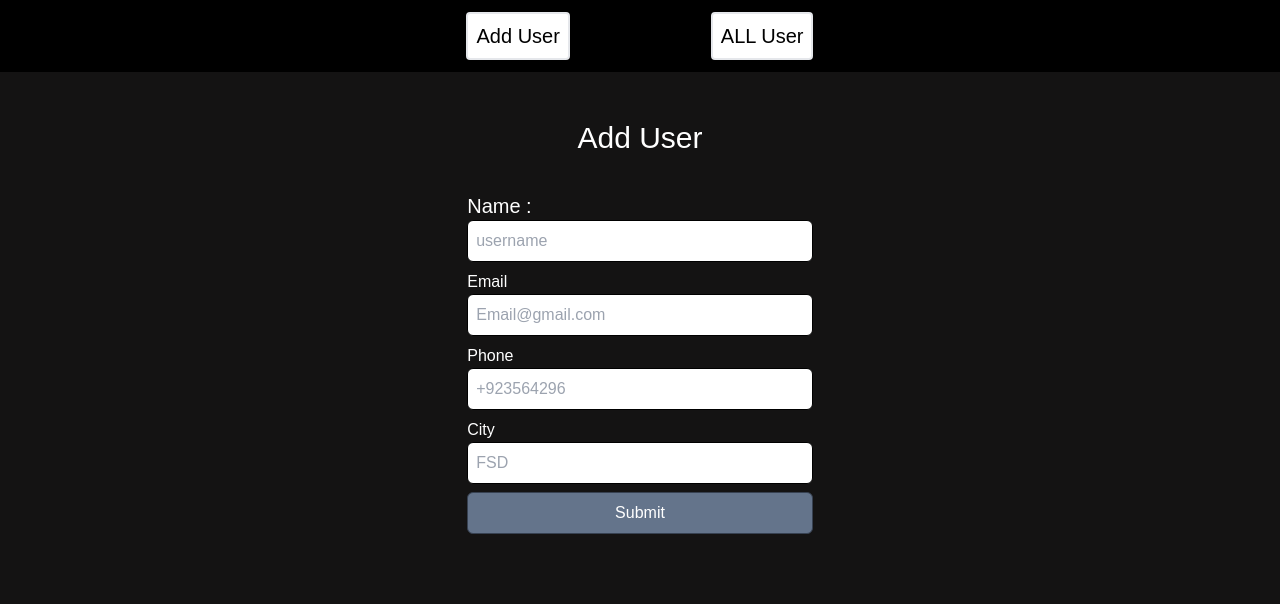
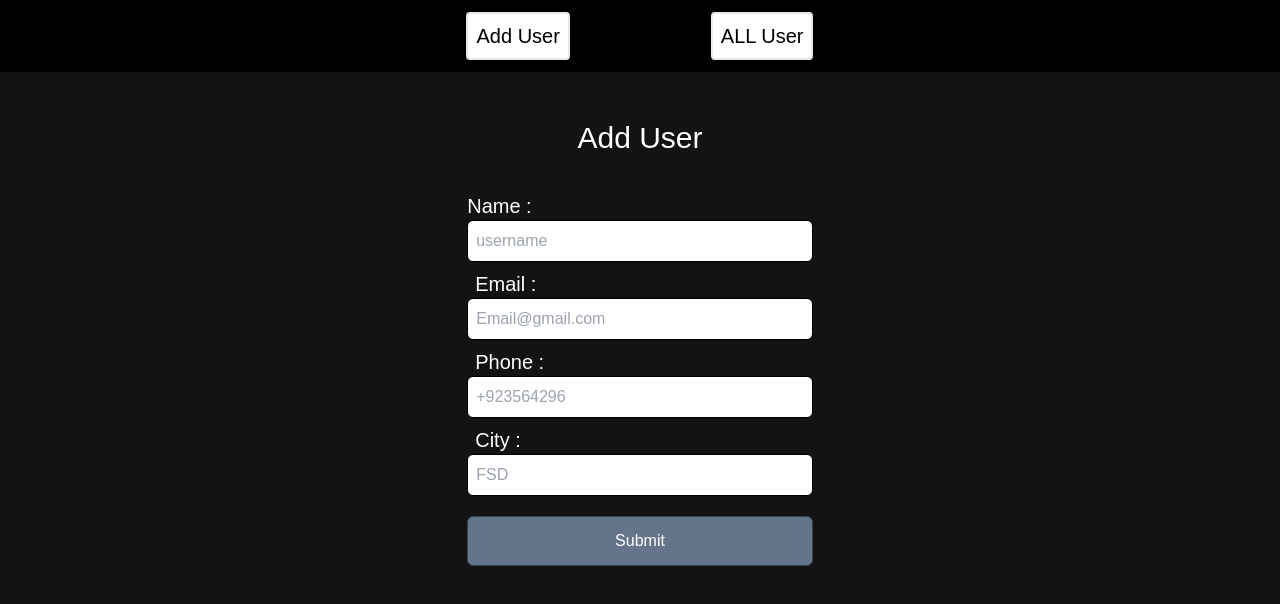
Before and after one commit to mudasar438/MERN-data-add-in-mongodb, a React (Create React App) app in the folder client/: page / in a window 1280 px wide. Shown: the top 604 px of the page. Built offline with nearby package versions, Linux system fonts and the light colour scheme.

Commit message:
commits remvoes

```diff
--- a/client/src/component/Home.jsx
+++ b/client/src/component/Home.jsx
@@ -1,84 +1,114 @@
-import React from 'react';
-import { addUser } from '../serves/api';
-import { useState } from 'react';
-import { ToastContainer, toast } from 'react-toastify';
-import 'react-toastify/dist/ReactToastify.css';
+import React from "react";
+import { addUser } from "../serves/api";
+import { useState } from "react";
+import { ToastContainer, toast } from "react-toastify";
+import "react-toastify/dist/ReactToastify.css";
 
 const Home = () => {
   const inpvalues = {
-    name: '',
-    email: '',
-    phone: '',
-    city:'',
-  }
-  const [user, setUser]=useState(inpvalues);
+    name: "",
+    email: "",
+    phone: "",
+    city: "",
+  };
+  const [user, setUser] = useState(inpvalues);
 
   const handleChange = (e) => {
     // console.log(e.target.name, e.target.value);
-    setUser({...user,[e.target.name]: e.target.value})
+    setUser({ ...user, [e.target.name]: e.target.value });
     // console.log(user);
-  }
+  };
 
-  const submitbtn = ()=>{
-    console.log("You are click on add button");
-    addUser(user)
+  const submitbtn = () => {
+    // console.log("You are click on add button");
+    addUser(user);
 
     setUser(inpvalues);
-
 
     toast.success("User Added Successfully", {
       position: "top-right",
       autoClose: 1000,
-  }
-
-
-  )
-
+    });
 
     // alert("Data ADD Into MongoBD")
-
-  }
+  };
   return (
     <>
       <div className=" max-w-screen-2xl my-12 ">
-      <div className=" text-3xl text-center md:w-[20%] mx-auto my-5 text-white">Add User</div>
-
+        <div className=" text-3xl text-center md:w-[20%] mx-auto my-5 text-white">
+          Add User
+        </div>
 
         <div className=" w-[80%]  md:w-[35%] mx-auto  rounded-md p-2 text-white">
           {/* <form action=""> */}
 
-
           <div className="my-2 w-[80%]  mx-auto">
-        <label htmlFor="" className='text-xl py-2'>Name :</label>
+            <label htmlFor="" className="text-xl py-2">
+              Name :
+            </label>
             <br />
-        <input type="text" placeholder='username' name='name' value={user.name} onChange={(e)=>handleChange(e)} className='border rounded-md w-full p-2 text-black border-black  '/>
+            <input
+              type="text"
+              placeholder="username"
+              name="name"
+              value={user.name}
+              onChange={(e) => handleChange(e)}
+              className="border rounded-md w-full p-2 text-black border-black  "
+            />
           </div>
           <div className="my-2 w-[80%]  mx-auto ">
-        <label htmlFor="">Email</label> <br />
-        <input type="text" placeholder='Email@gmail.com' name='email' value={user.email} className="border rounded-md w-full text-black p-2 border-black " onChange={(e)=>handleChange(e)}   />
+            <label htmlFor="" className="text-xl p-2">
+              Email :
+            </label>{" "}
+            <br />
+            <input
+              type="text"
+              placeholder="Email@gmail.com"
+              name="email"
+              value={user.email}
+              className="border rounded-md w-full text-black p-2 border-black "
+              onChange={(e) => handleChange(e)}
+            />
           </div>
           <div className="my-2 w-[80%]  mx-auto ">
-        <label htmlFor="">Phone</label>
-        <input type="text" placeholder='+923564296' name='phone' value={user.phone} onChange={(e)=>handleChange(e)} className='border text-black rounded-md w-full p-2 border-black '/>
+            <label htmlFor="" className="text-xl p-2">
+              Phone :
+            </label>
+            <input
+              type="text"
+              placeholder="+923564296"
+              name="phone"
+              value={user.phone}
+              onChange={(e) => handleChange(e)}
+              className="border text-black rounded-md w-full p-2 border-black "
+            />
           </div>
           <div className="my-2 w-[80%]  mx-auto ">
-        <label htmlFor="">City</label> <br />
-        <input type="text" placeholder='FSD' name='city' value={user.city} onChange={(e)=>handleChange(e)} className='rounded-md  text-black w-full p-2 border border-black '/>
+            <label htmlFor="" className="text-xl p-2">
+              City :
+            </label>{" "}
+            <br />
+            <input
+              type="text"
+              placeholder="FSD"
+              name="city"
+              value={user.city}
+              onChange={(e) => handleChange(e)}
+              className="rounded-md  text-black w-full p-2 border border-black "
+            />
           </div>
-      <div className=" bg-slate-500 rounded-md border p-2 border-gray-700 w-[80%] mx-auto  text-center mr-auto">
-       <button onClick={submitbtn} >Submit</button>
+          <div
+            onClick={submitbtn}
+            className=" bg-slate-500 rounded-md border p-3 border-gray-700 w-[80%] mx-auto  text-center mt-5"
+          >
+            <button>Submit</button>
             <ToastContainer />
           </div>
           {/* </form> */}
-
         </div>
-
-
-
-
       </div>
     </>
-  )
-}
+  );
+};
 
-export default Home
+export default Home;
--- a/client/src/component/alluser.js
+++ b/client/src/component/alluser.js
@@ -14,12 +14,12 @@ const Alluser = () => {
   const handleSearch = (e) => {
     setSearch(e.target.value);
   };
-  console.log(search);
+  // console.log(search);
   useEffect(() => {
-    console.log('clicked')
+    // console.log('clicked')
     getalluser();
   }, []);
-console.log(users,"users")
+// console.log(users,"users")
   const getalluser = async () => {
     try{
 
--- a/client/src/component/editUser.jsx
+++ b/client/src/component/editUser.jsx
@@ -29,7 +29,7 @@ const EditUser = () => {
 
     const loadUserDetail = async() => {
       const response = await editUser(id)
-      console.log  ( "=============>",response);
+      // console.log  ( "=============>",response);
       setUser(response.data[0])
 
 
@@ -43,7 +43,7 @@ const EditUser = () => {
 
     }
 
-     console.log("=======>", user);
+    //  console.log("=======>", user);
   return (
    <>
    <div className=" max-w-screen-2xl my-12 ">
```
Also changed, not shown: client/src/serves/api.js (+5 -5 lines). Lines whose indentation alone changed are shown as unchanged.
